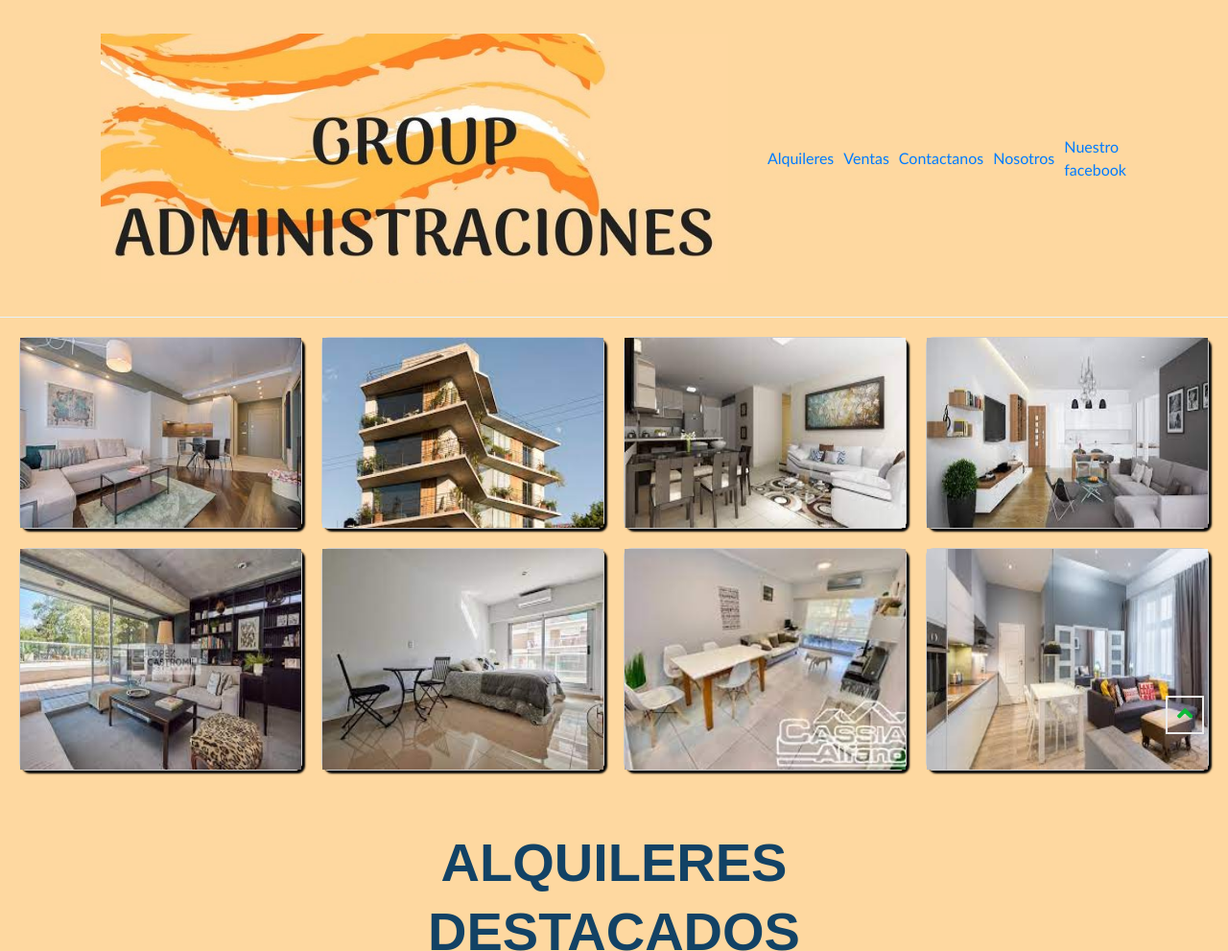
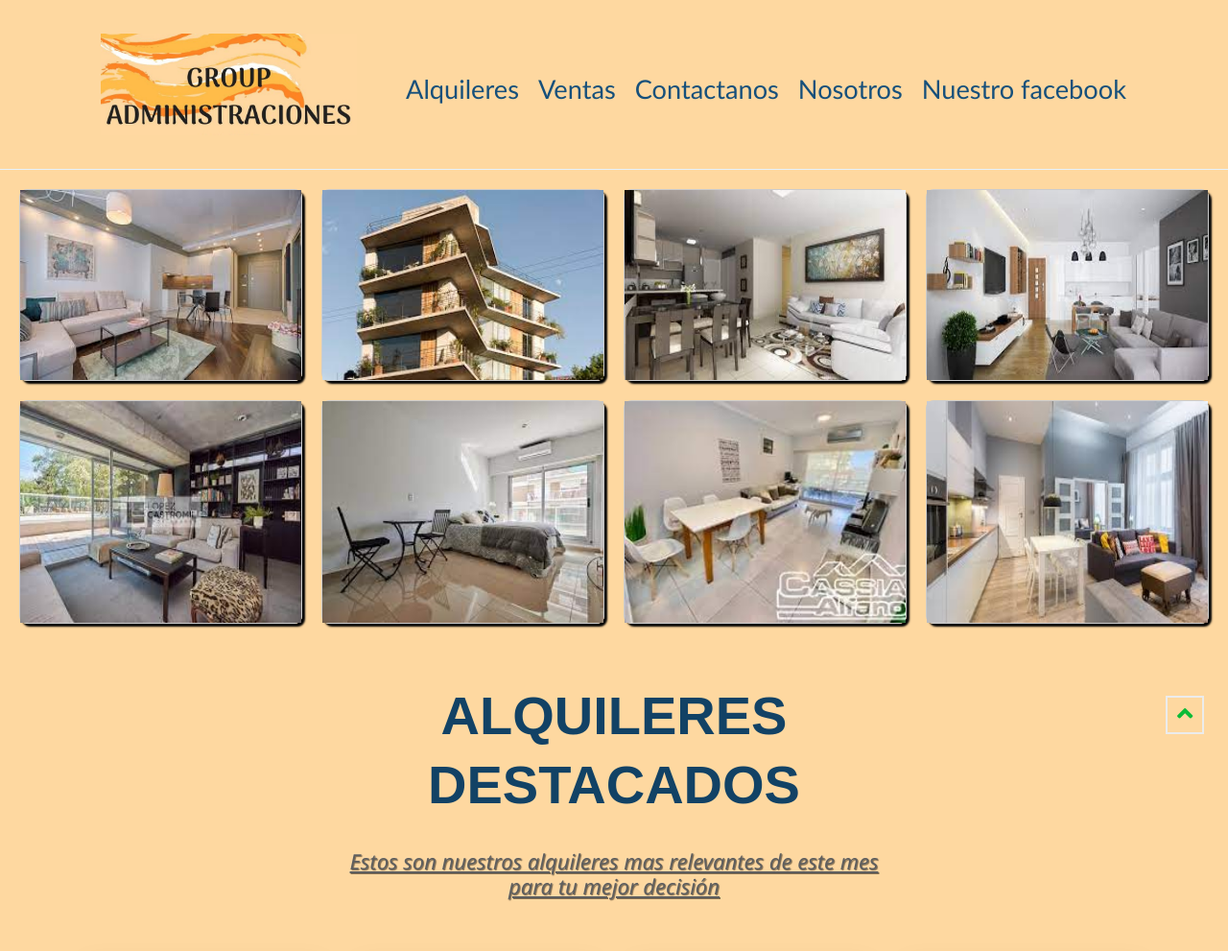
Before and after one commit to gedardo/Group, a website: page index.html in a window 1280 px wide. Shown: the top 991 px of the page at 96% size. Drawn offline with Linux system fonts and the light colour scheme.

Commit message:
estilo h2
cambios en estilo h2 y pagina nos

```diff
--- a/assets/css/estilos.css
+++ b/assets/css/estilos.css
@@ -66,6 +66,7 @@ body {
     align-items: center;
   }
 
+  .navbar a,
   .navbar a:focus {
     display: flex;
     align-items: center;
@@ -205,10 +206,11 @@ h2 {
   font-size: 2em;
   font-style: italic;
   text-decoration: underline;
-  color: black;
   padding: 20px 30px;
   font-family: 'Segoe UI', Tahoma, Geneva, Verdana, sans-serif;
   text-align: center;
+  text-shadow: -1px -1px 1px rgba(255,255,255,.1), 1px 1px 1px rgba(0,0,0,.5);
+  color: rgb(47, 74, 196);
 }
 
 article>p {
```
Also changed, not shown: index.html (+1 -0 lines), pages/nos.html (+2 -1 lines).
